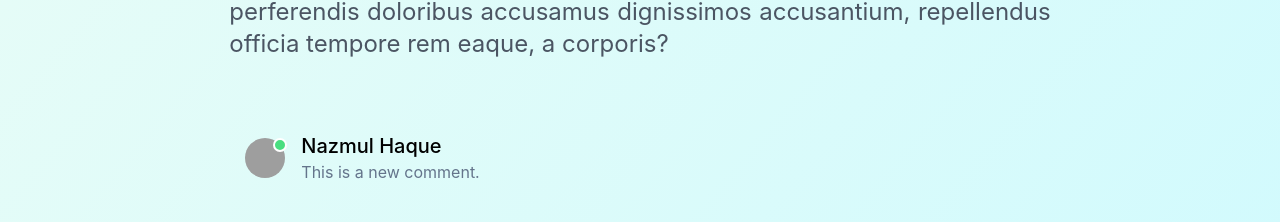
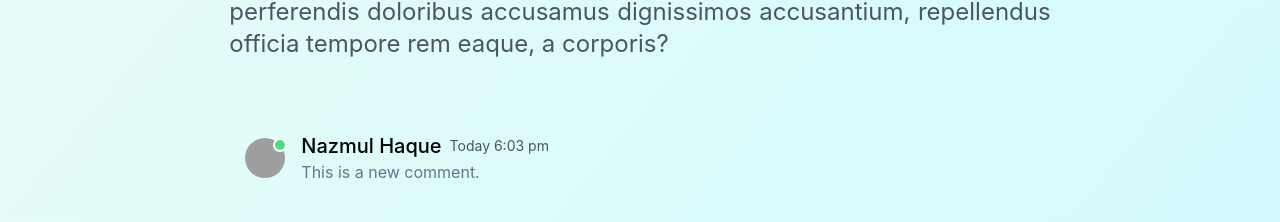
Before and after one commit to bpinazmul18/bloggy, a React (Create React App) app: page /blogs/1 in a window 1280 px wide. Shown: the part 1014-1236 px from the top of the page. Built offline with nearby package versions, Linux system fonts and the light colour scheme; grey boxes are pictures that could not be loaded.

Commit message:
Add comment time.

```diff
--- a/src/components/common/CommentItem.jsx
+++ b/src/components/common/CommentItem.jsx
@@ -7,7 +7,10 @@ export default function CommentItem({ comment }) {
           <span className="top-0 left-7 absolute  w-3.5 h-3.5 bg-green-400 border-2 border-white dark:border-gray-800 rounded-full"></span>
         </div>
         <div className="text-left">
-          <div className="text-xl font-medium text-black">{comment.name}</div>
+          <div className="flex items-center space-x-2">
+            <div className="text-xl font-medium text-black">{comment.name}</div>
+            <div className="text-sm text-gray">Today 6:03 pm</div>
+          </div>
           <p className="text-slate-500">{comment.text}</p>
         </div>
       </div>
```
